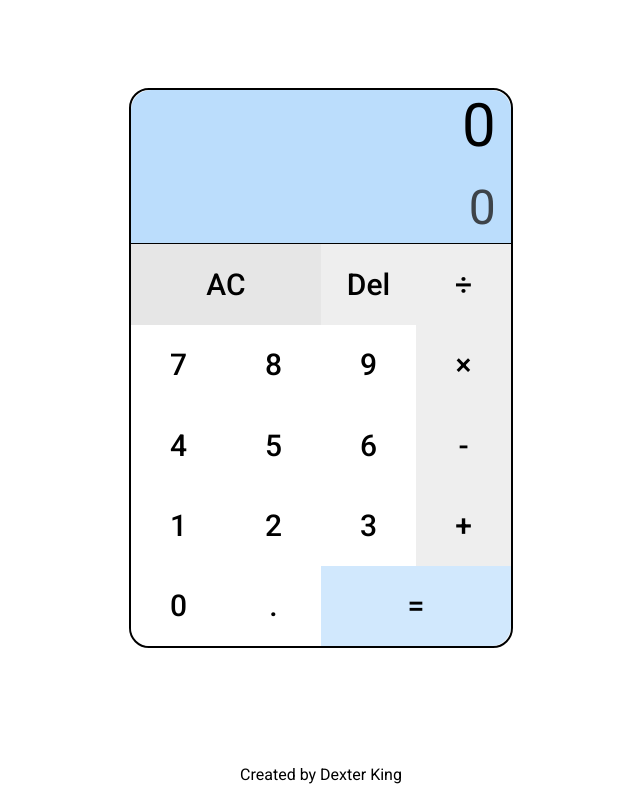
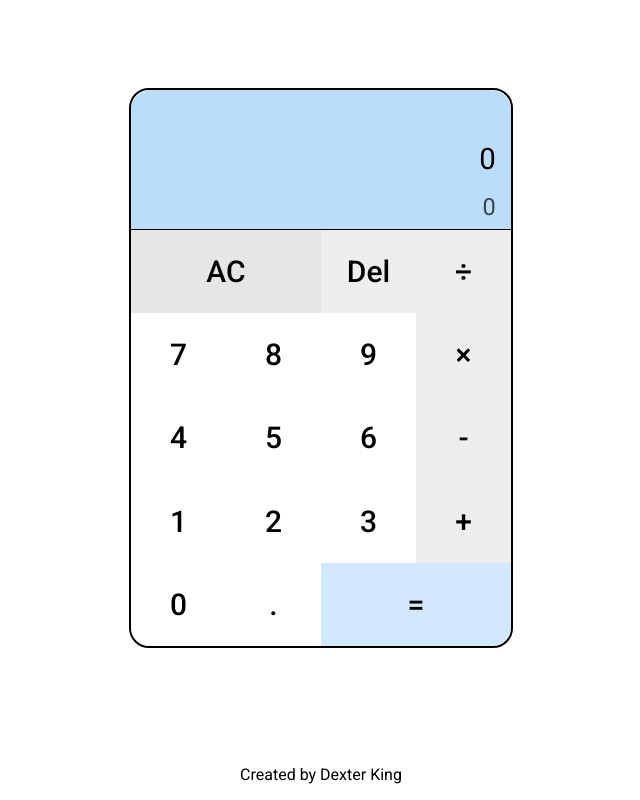
Before and after one commit to KingD2220/odin-calculator, a plain HTML site: page index.html in a window 1280 px wide. Shown: the whole page, without its empty margins (319-959 px from the left). Drawn offline with Linux system fonts and the light colour scheme.

Commit message:
Change font size to be more relative.

```diff
--- a/styles.css
+++ b/styles.css
@@ -96,11 +96,11 @@ button {
 }
 
 .result {
-    font-size: 60px;
+    font-size: 2.3vw;
 }
 
 .equation {
-    font-size: 48px;
+    font-size: 1.84vw;
     color: rgba(32, 32, 32, 0.815);
 }
 
```
